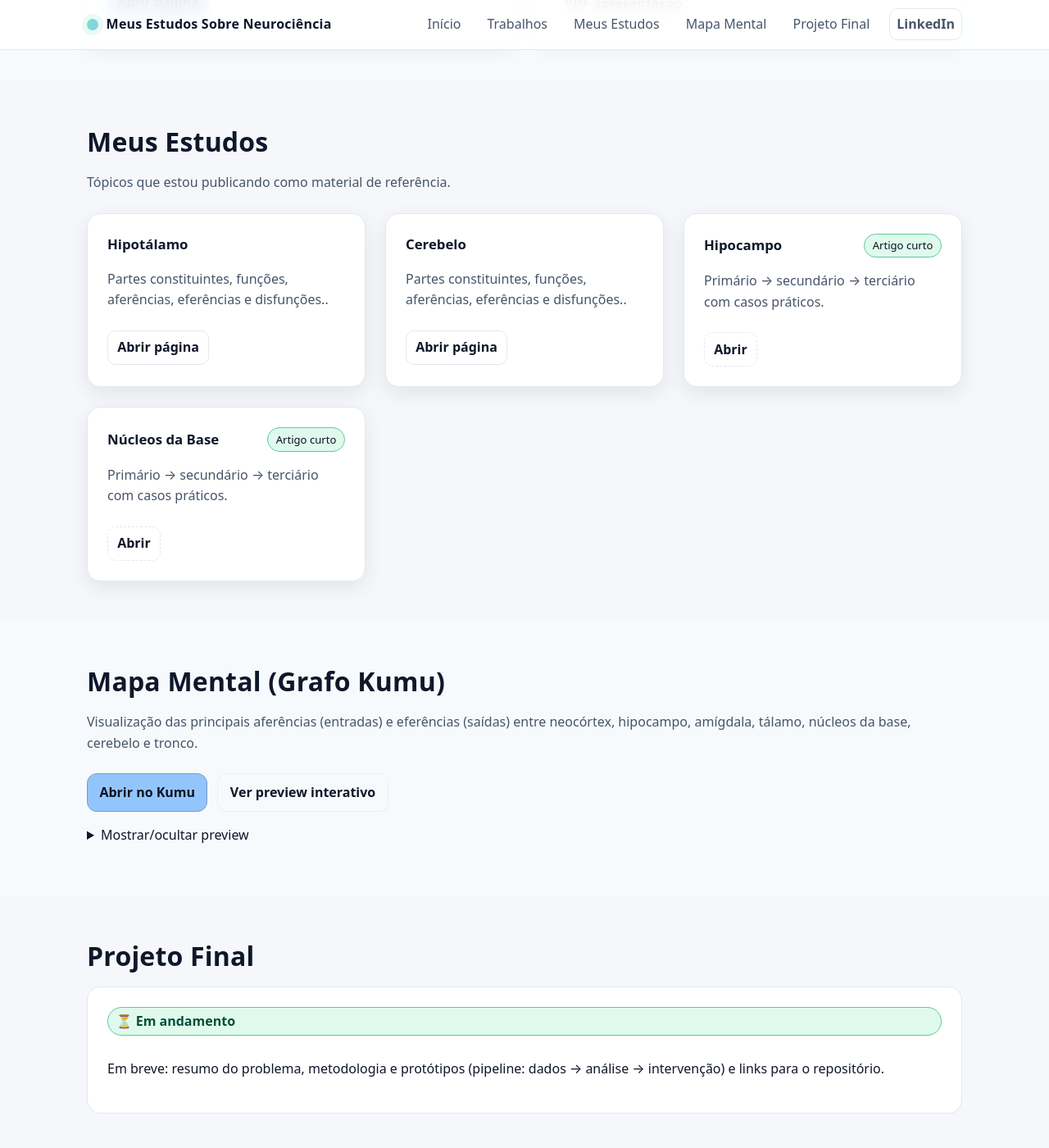
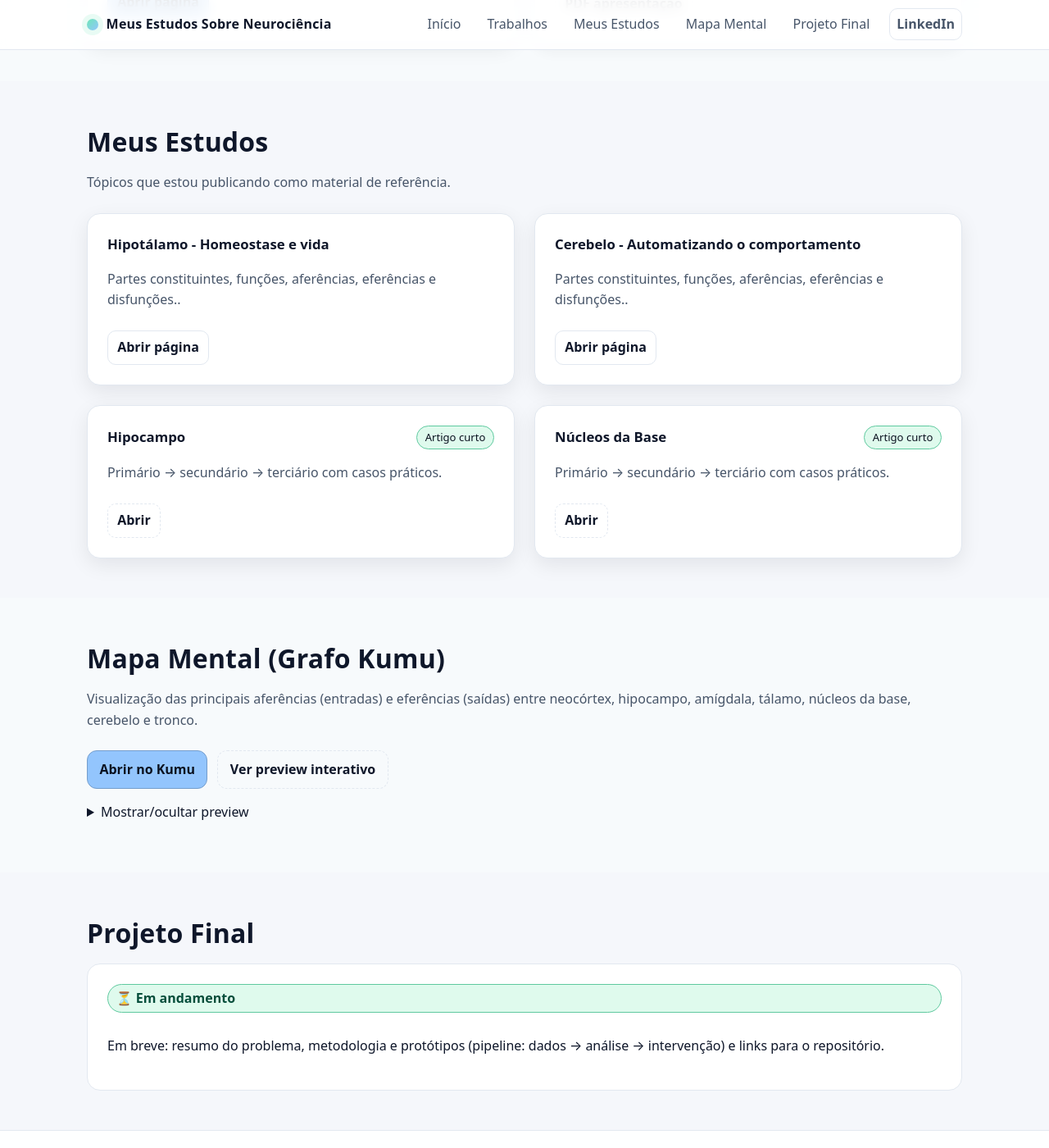
Before and after one commit to gdutramartins/neurociencia, a Jekyll site: the page built from index.html, in a window 1280 px wide and 1400 px high, scrolled down 844 px. Shown: the whole window at 82% size. Built offline with Jekyll 4.4.1, drawn with Linux system fonts in a browser that asks for light colours.

Commit message:
Min card e Titulos

```diff
--- a/index.html
+++ b/index.html
@@ -66,7 +66,7 @@ title: Neurociência nas Organizações
       <div class="grid cards">
         <article class="card">
           <header>
-            <h3>Hipotálamo</h3>
+            <h3>Hipotálamo - Homeostase e vida</h3>
             <!--<span class="tag">Notas</span>-->
           </header>
           <p>Partes constituintes, funções, aferências, eferências e disfunções..</p>
@@ -77,7 +77,7 @@ title: Neurociência nas Organizações
 
         <article class="card">
           <header>
-            <h3>Cerebelo</h3>
+            <h3>Cerebelo - Automatizando o comportamento</h3>
             <!--<span class="tag tag-alt">Artigo curto</span>-->
           </header>
           <p>Partes constituintes, funções, aferências, eferências e disfunções..</p>
--- a/style.css
+++ b/style.css
@@ -78,7 +78,7 @@ body {
 }
 .cards {
     display: grid; /* garante grid */
-    grid-template-columns: repeat(auto-fit, minmax(280px, 1fr)); /* dá um mínimo confortável */
+    grid-template-columns: repeat(auto-fit, minmax(420px, 1fr)); /* dá um mínimo confortável */
     gap: var(--space-4); /* espaço entre cards */
     align-items: stretch;
     white-space: normal;
```
